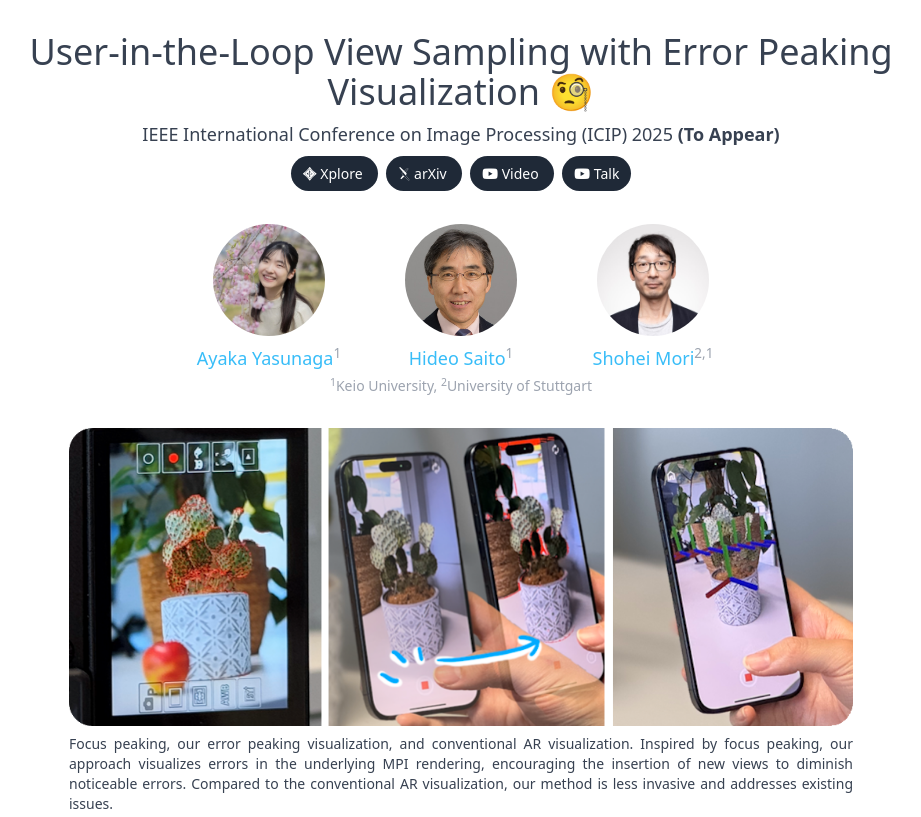
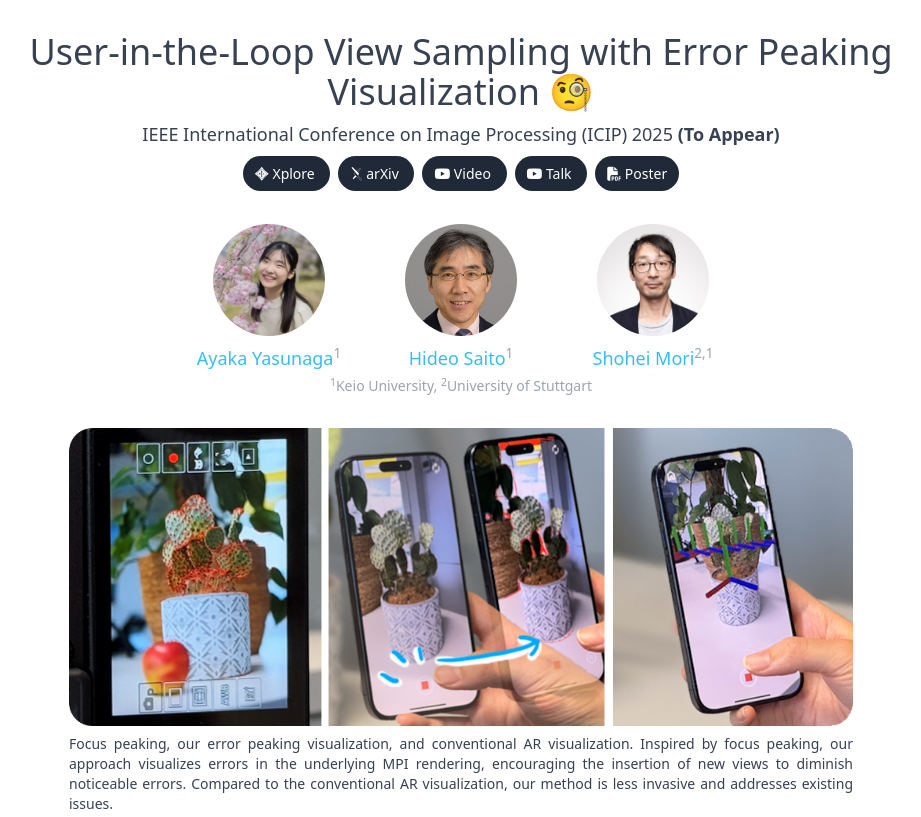
Before and after one commit to mediated-reality/mediated-reality.github.io, a website: page docs/projects/yasunaga_icip25/index.html in a window 1280 px wide. Shown: the top 817 px of the page, without its empty margins (179-1100 px from the left). Drawn offline with Linux system fonts and the light colour scheme; files whose address does not match are found by name.

Commit message:
icip 2025 poster pdf

```diff
--- a/docs/projects/yasunaga_icip25/index.html
+++ b/docs/projects/yasunaga_icip25/index.html
@@ -35,6 +35,9 @@
             </a>
             <a class="bg-gray-800 text-white rounded-full px-3 py-2 hover:opacity-90" href="https://youtu.be/JloddMc_Upg?si=AfwD3fgdWhLFljG9" target="_blank">
                 <i class="fa-brands fa-youtube"></i> Talk
+            </a>
+            <a class="bg-gray-800 text-white rounded-full px-3 py-2 hover:opacity-90" href="ICIP2025_Poster.pdf" target="_blank">
+                <i class="fa-solid fa-file-pdf"></i> Poster
             </a>
         </section>
 
```
Also changed, not shown: 1 other file.
